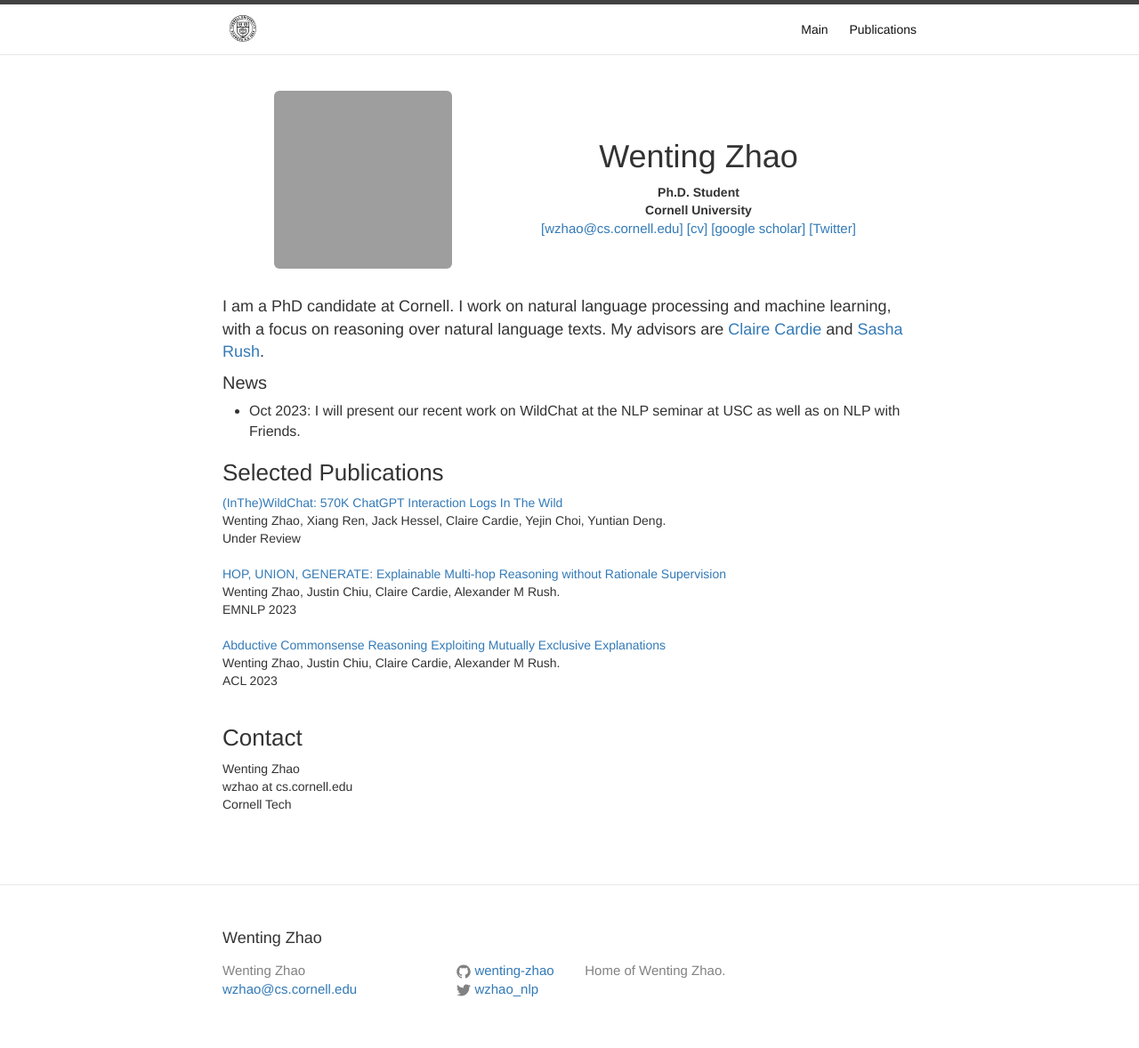
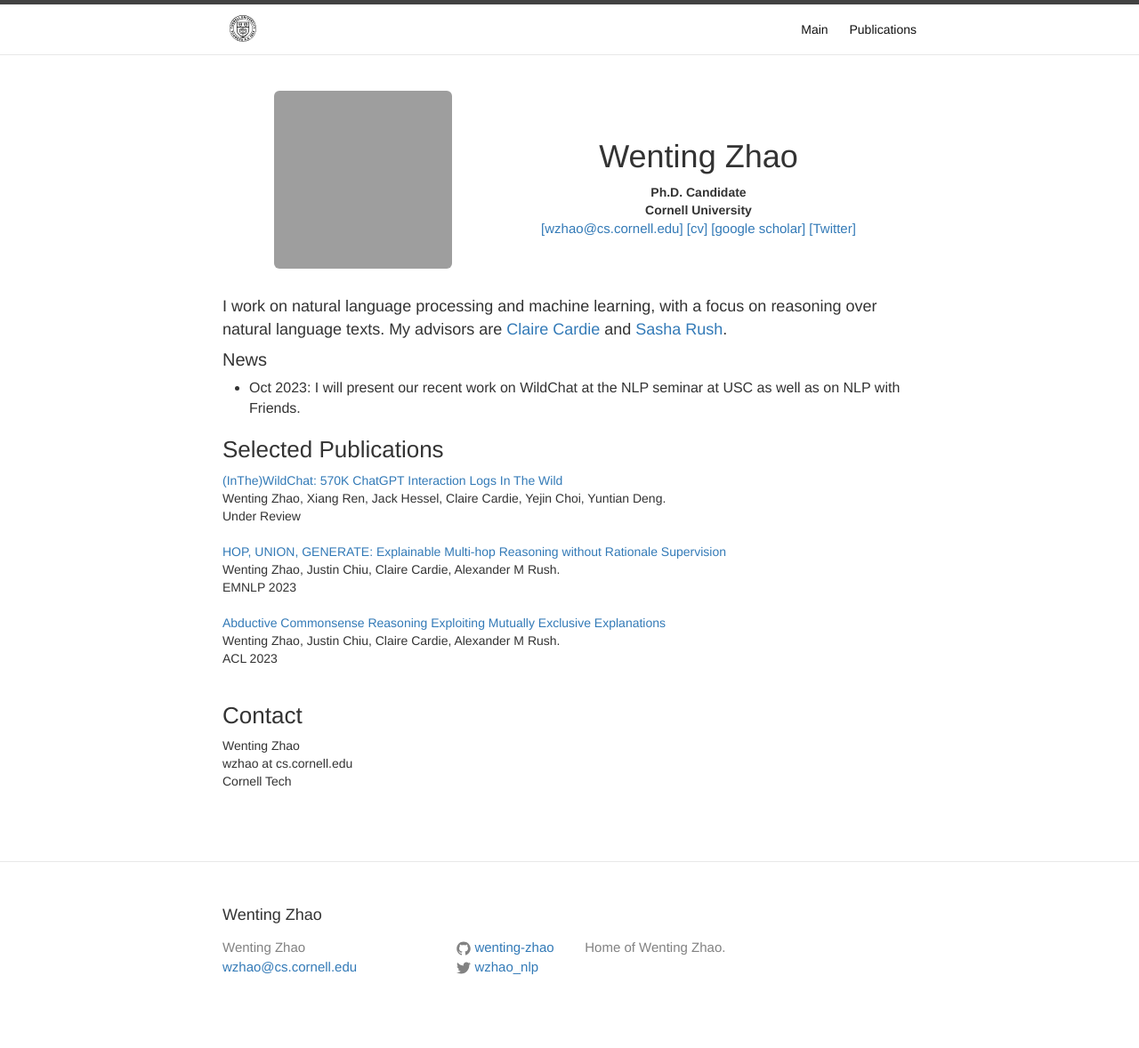
Before and after one commit to wenting-zhao/wenting-zhao.github.io, a Jekyll site: the page built from index.html, in a window 1280 px wide. Shown: the whole page at 89% size. Built offline with Jekyll 4.4.1, drawn with Linux system fonts in a browser that asks for light colours; after the commit the page ends 1152 px from its top, so only the background shows below that; grey boxes are pictures that could not be loaded.

Commit message:
Update index.html

```diff
--- a/index.html
+++ b/index.html
@@ -13,7 +13,7 @@
   </td><td style="padding:10px">
     <center>
     <h1>Wenting Zhao</h1>
-    <b>Ph.D. Student</b> <br> <b>Cornell University</b> <br>
+    <b>Ph.D. Candidate</b> <br> <b>Cornell University</b> <br>
     <span style="font-size:15px"><a href="mailto:wzhao@cs.cornell.edu">[wzhao@cs.cornell.edu]</a> <a href="cv/cv.pdf">[cv]</a> <a href="https://scholar.google.com/citations?user=sycHskQAAAAJ&hl">[google scholar]</a> <a href="https://twitter.com/wzhao_nlp">[Twitter]</a></span> </h1> <br>
 </center>
 
@@ -25,7 +25,7 @@
 </div>
 
 <p style="font-size: 18px">
-I am a PhD candidate at Cornell. I work on natural language processing and machine learning, with a focus on reasoning over natural language texts. My advisors are <a href="https://www.cs.cornell.edu/home/cardie/">Claire Cardie</a> and <a href="https://rush-nlp.com/">Sasha Rush</a>.
+I work on natural language processing and machine learning, with a focus on reasoning over natural language texts. My advisors are <a href="https://www.cs.cornell.edu/home/cardie/">Claire Cardie</a> and <a href="https://rush-nlp.com/">Sasha Rush</a>.
 </p>
 
 <h4> News </h4>
```
